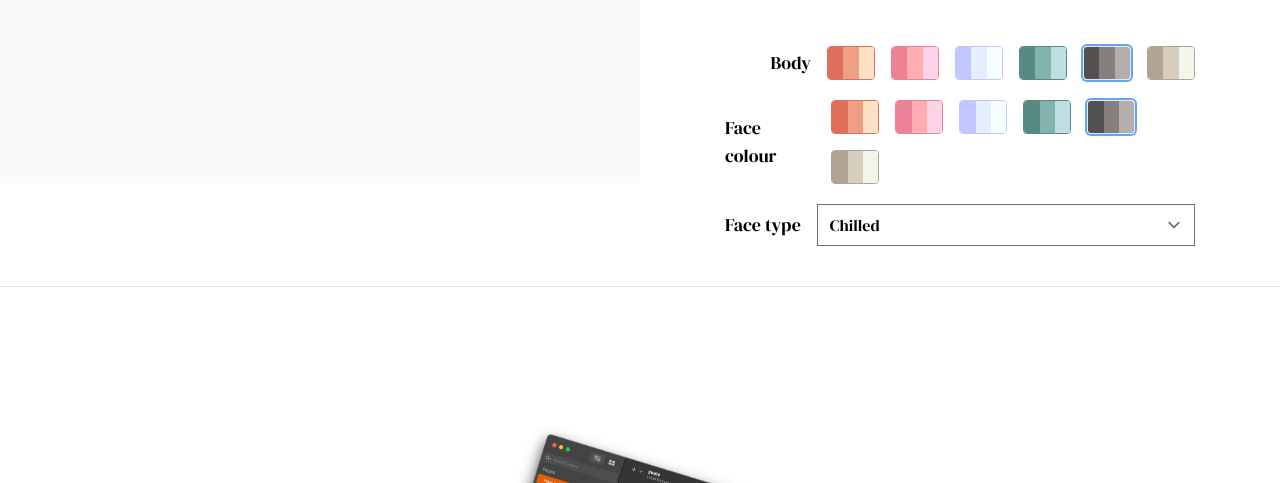
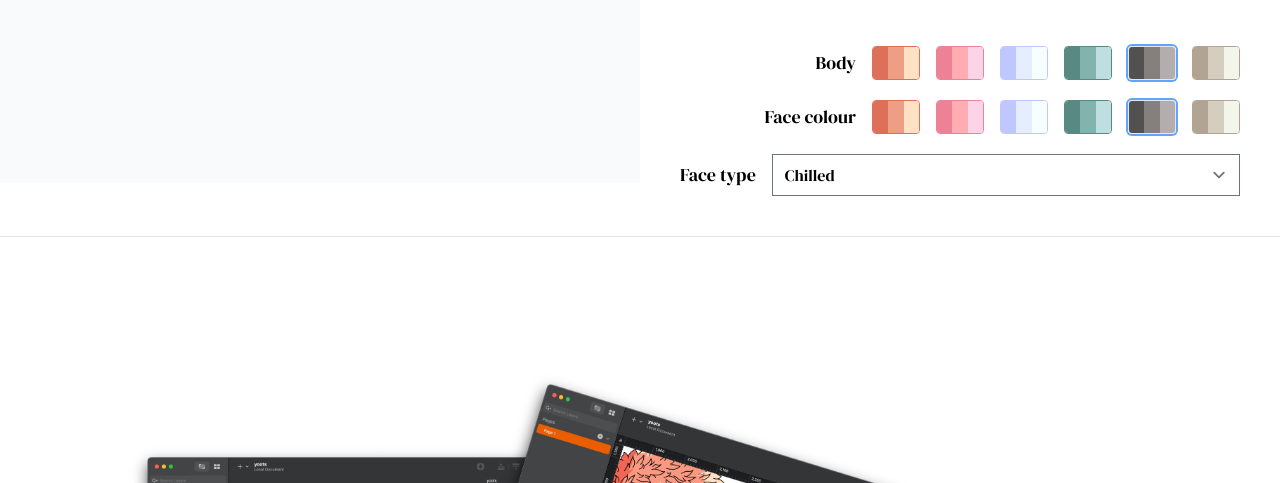
Before and after one commit to globalnoble33/plain-y00ts, a website: page index.html in a window 1280 px wide. Shown: the part 617-1100 px from the top of the page. Drawn offline with Linux system fonts and the light colour scheme.

Commit message:
Add design file

```diff
--- a/index.html
+++ b/index.html
@@ -140,7 +140,7 @@
                     </picture>
                 </div>
             </div>
-            <div class="w-full flex flex-col gap-5 mt-8 md:mt-12 px-5 md:pb-16 lg:pb-0 max-w-[510px] mx-auto">
+            <div class="w-full flex flex-col gap-5 mt-8 md:mt-12 px-5 md:pb-16 lg:pb-0 max-w-[600px] mx-auto">
                 <div class="flex flex-col md:flex-row items-start md:items-center justify-end">
                     <h3 class="text-lg mr-4 mb-2 md:mb-0">Body</h3>
                     <div class="flex flex-wrap gap-2 md:gap-4">
```
Also changed, not shown: dist/styles/tailwind.css, 1 other file.
